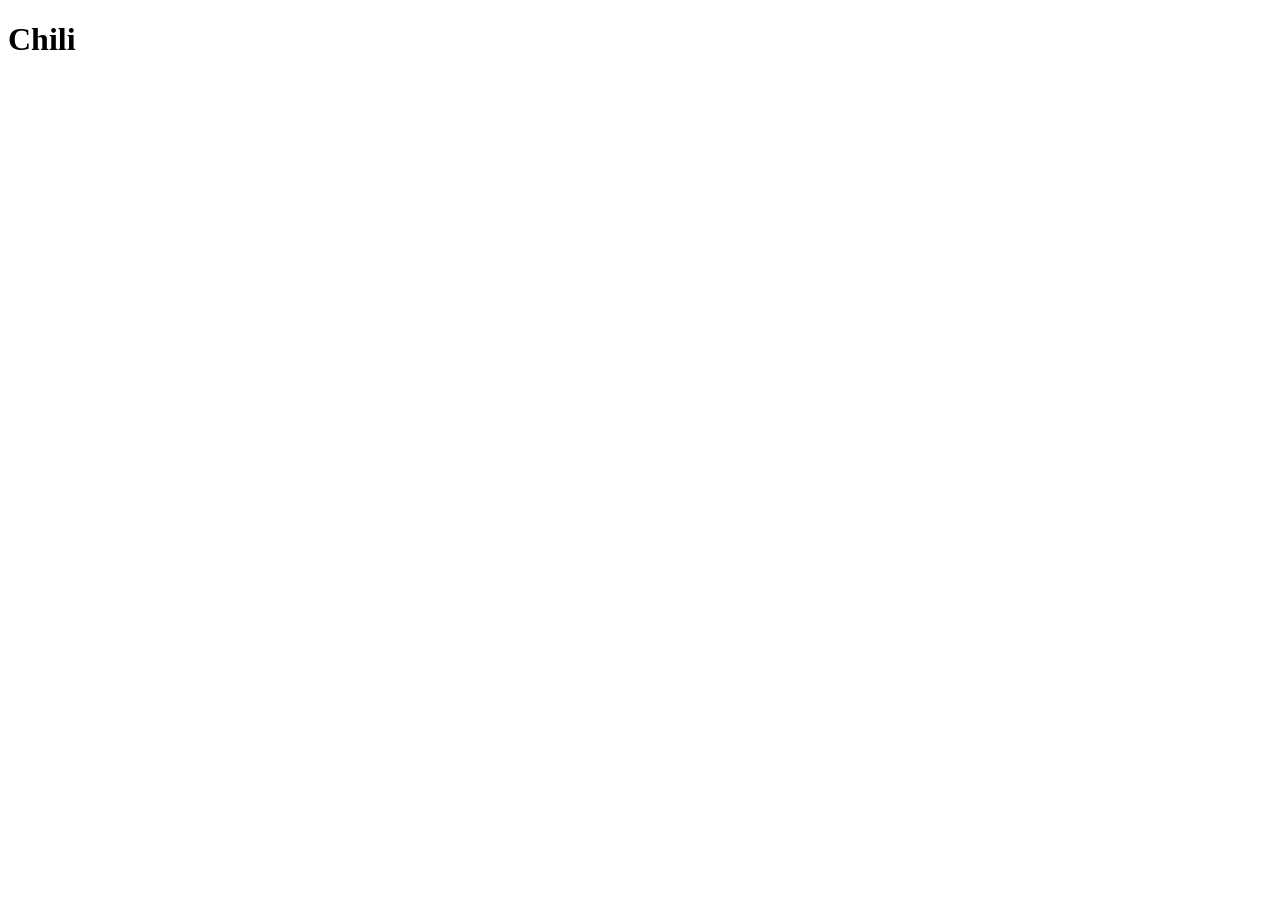
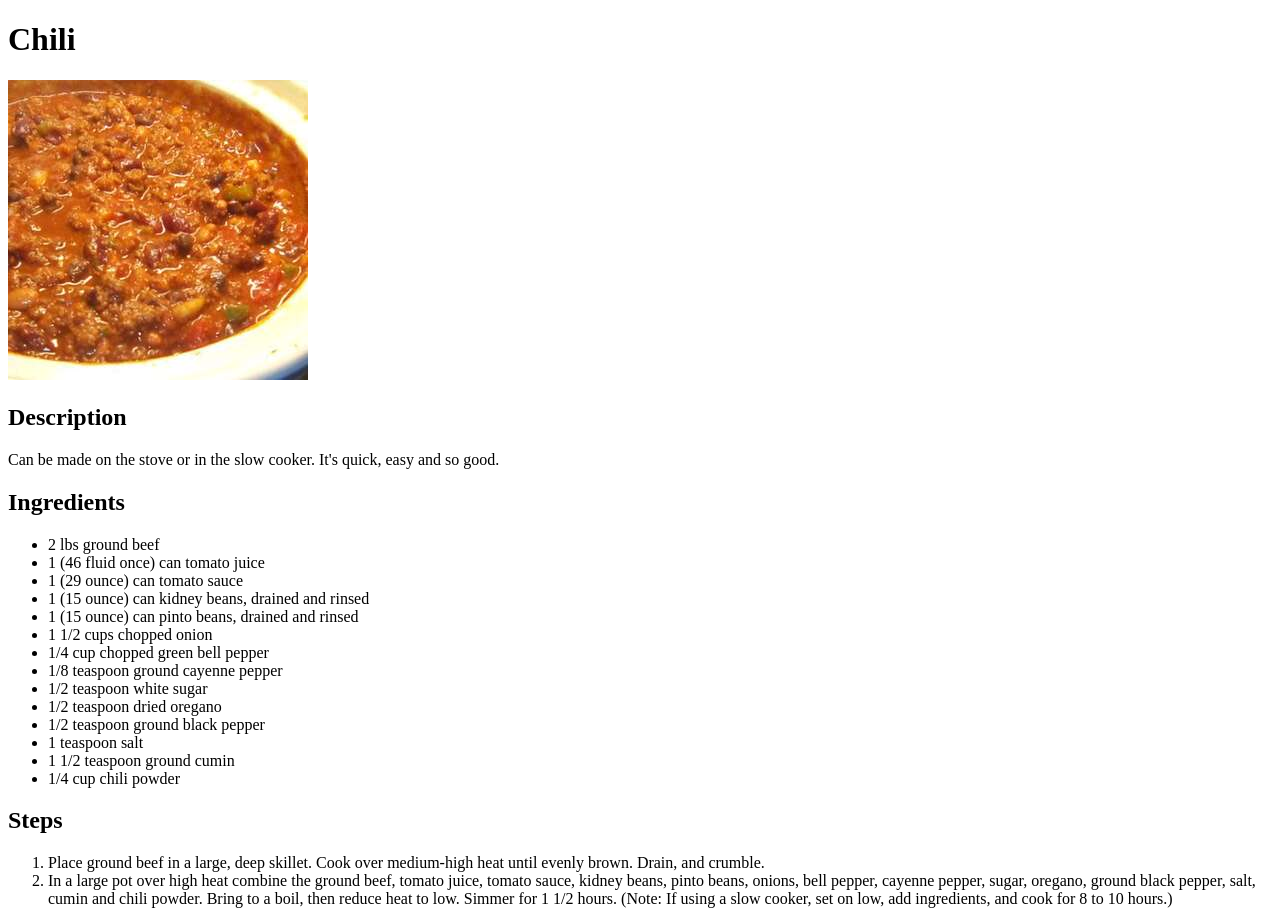
Before and after one commit to leakylunchbox/odin-recipe, a plain HTML site: page recipes/chili.html in a window 1280 px wide. Before the commit the page ends 800 px from the top, so only its background shows below. Drawn offline with Linux system fonts and the light colour scheme.

Commit message:
Add image, description, ingredients, and steps to chile recipe

```diff
--- a/recipes/chili.html
+++ b/recipes/chili.html
@@ -6,5 +6,33 @@
 
   <body>
     <h1>Chili</h1>
+      <img src="../img/chili.jpeg" alt="bowl of chili">
+
+      <h2>Description</h2>
+        <p>Can be made on the stove or in the slow cooker. It's quick, easy and so good.</p>
+
+      <h2>Ingredients</h2>
+        <ul>
+          <li>2 lbs ground beef</li>
+          <li>1 (46 fluid once) can tomato juice</li>
+          <li>1 (29 ounce) can tomato sauce</li>
+          <li>1 (15 ounce) can kidney beans, drained and rinsed</li>
+          <li>1 (15 ounce) can pinto beans, drained and rinsed</li>
+          <li>1 1/2 cups chopped onion</li>
+          <li>1/4 cup chopped green bell pepper</li>
+          <li>1/8 teaspoon ground cayenne pepper</li>
+          <li>1/2 teaspoon white sugar</li>
+          <li>1/2 teaspoon dried oregano</li>
+          <li>1/2 teaspoon ground black pepper</li>
+          <li>1 teaspoon salt</li>
+          <li>1 1/2 teaspoon ground cumin</li>
+          <li>1/4 cup chili powder</li>
+        </ul>
+
+      <h2>Steps</h2>
+        <ol>
+          <li>Place ground beef in a large, deep skillet. Cook over medium-high heat until evenly brown. Drain, and crumble.</li>
+          <li>In a large pot over high heat combine the ground beef, tomato juice, tomato sauce, kidney beans, pinto beans, onions, bell pepper, cayenne pepper, sugar, oregano, ground black pepper, salt, cumin and chili powder. Bring to a boil, then reduce heat to low. Simmer for 1 1/2 hours. (Note: If using a slow cooker, set on low, add ingredients, and cook for 8 to 10 hours.)</li>
+        </ol>
   </body>
 </html>
```
Also changed, not shown: img/chili.jpeg (added).
